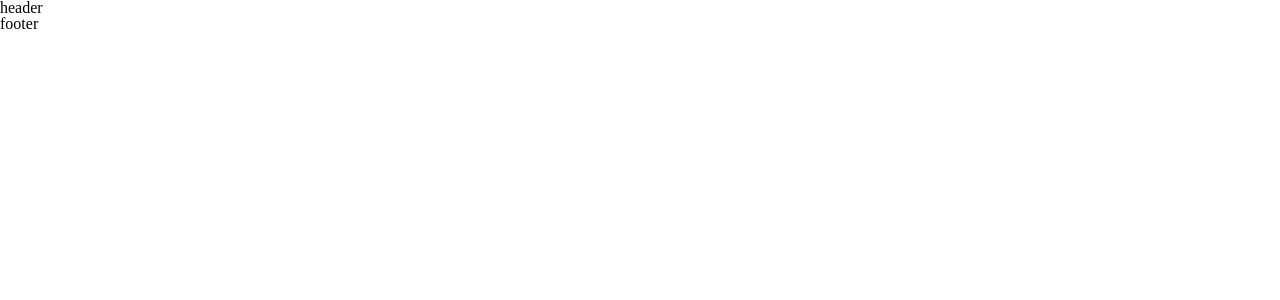
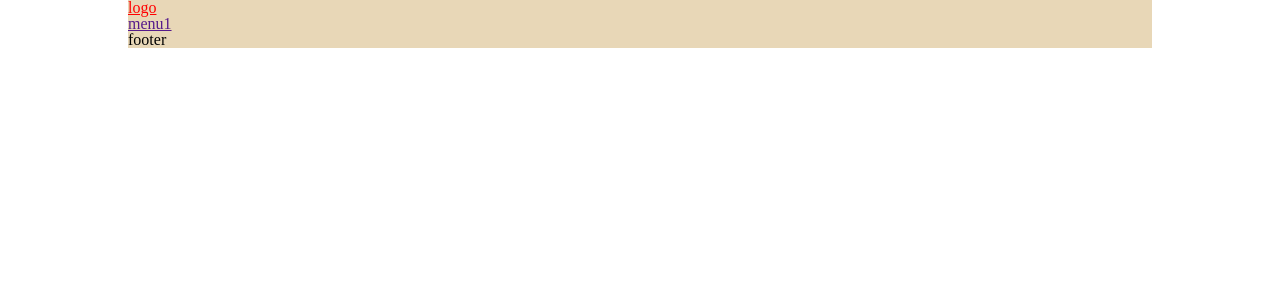
Before and after one commit to Develing1991/vue3-ts-app, a Vue app: page /test in a window 1280 px wide. Shown: the top 300 px of the page. Built offline with nearby package versions, Linux system fonts and the light colour scheme.

Commit message:
scss test

```diff
--- a/package.json
+++ b/package.json
@@ -28,6 +28,7 @@
     "eslint-plugin-vue": "^9.9.0",
     "npm-run-all": "^4.1.5",
     "prettier": "^2.8.4",
+    "sass": "^1.59.2",
     "typescript": "~4.8.4",
     "vite": "^4.1.4",
     "vue-tsc": "^1.2.0"
--- a/src/layouts/headers/TheHeader.vue
+++ b/src/layouts/headers/TheHeader.vue
@@ -1,6 +1,24 @@
 <script setup lang="ts"></script>
 <template lang="">
-  <div>header</div>
+  <header>
+    <h1>
+      <a href="">logo</a>
+    </h1>
+    <ul>
+      <li>
+        <a href="">menu1</a>
+      </li>
+    </ul>
+  </header>
 </template>
 
-<style lang=""></style>
+<style lang="scss" scoped>
+header {
+  width: 100px;
+}
+h1 {
+  a {
+    color: red;
+  }
+}
+</style>
--- a/src/layouts/index.tsx
+++ b/src/layouts/index.tsx
@@ -4,6 +4,12 @@ import type { DefineComponent } from 'vue'
 const DefaultComponent = defineComponent({
   template: '<template></template>'
 })
+
+const styles = {
+  maxWidth: '1024px',
+  margin: '0 auto',
+  backgroundColor: '#e8d7b7'
+}
 
 export function createComponent(name: string, ...components: any[]) {
   const TheHeader: DefineComponent = defineAsyncComponent(components[0]) ?? DefaultComponent
@@ -12,12 +18,24 @@ export function createComponent(name: string, ...components: any[]) {
   // return h(Fragment, null, [TheHeaderVue, TheMainVue, TheFooterVue])
 
   return defineComponent({
+    conputed() {
+      // index: {
+      //   return `
+      //   .index {
+      //     background-color: red;
+      //     color: white;
+      //   }
+      // `
+      // }
+    },
     render() {
       return (
         <Fragment>
-          <TheHeader></TheHeader>
-          <TheMain></TheMain>
-          <TheFooter></TheFooter>
+          <div style={styles}>
+            <TheHeader></TheHeader>
+            <TheMain></TheMain>
+            <TheFooter></TheFooter>
+          </div>
         </Fragment>
       )
     }
```
Also changed, not shown: 1 other file (tests, documents, lock files or other folders).
